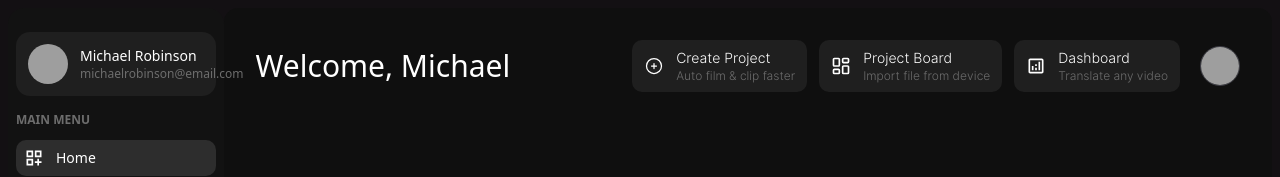
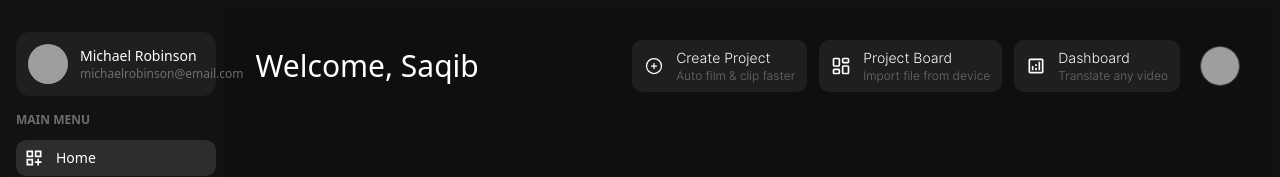
Before and after one commit to SaqibFarhanProgrammer/Doable-Task-Manager, a React (Vite) app: page /work in a window 1280 px wide. Shown: the top 177 px of the page. Built offline with nearby package versions, Linux system fonts and the light colour scheme; grey boxes are pictures that could not be loaded.

Commit message:
cahngess

```diff
--- a/src/Web-App/main_navbar/Main_Navbar.tsx
+++ b/src/Web-App/main_navbar/Main_Navbar.tsx
@@ -9,7 +9,7 @@
   return (
     <div className="w-full p-4 flex justify-between items-center flex-wrap">
       <div>
-        <h1 className="text-2xl sm:text-3xl font-medium text-white">Welcome, Michael</h1>
+        <h1 className="text-2xl sm:text-3xl font-medium text-white">Welcome, Saqib</h1>
       </div>
 
       <div className="flex items-center gap-2 sm:gap-3 mt-3 sm:mt-0">
```
